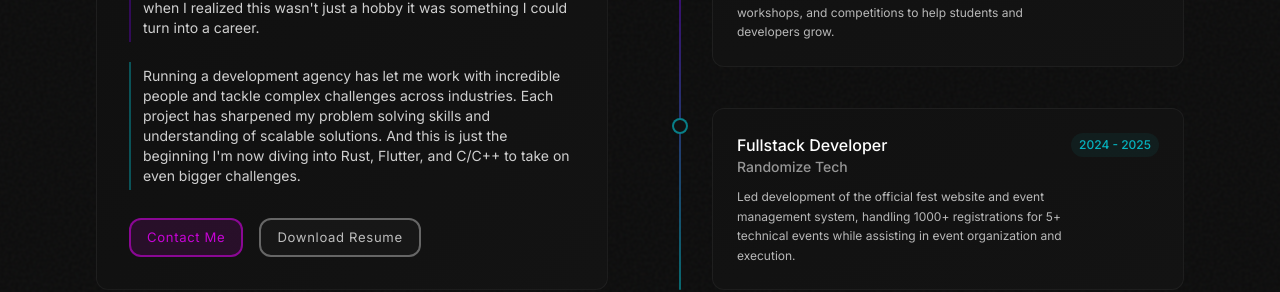
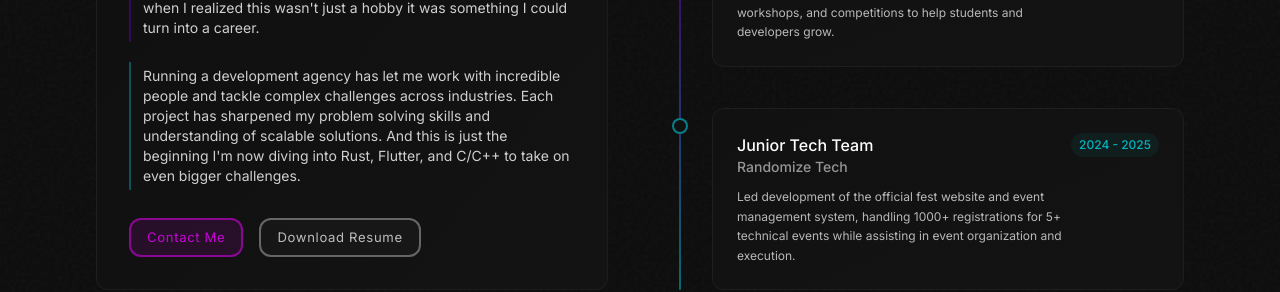
Before and after one commit to SiddDevZ/Portfolio, a Next.js app: page / in a window 1280 px wide. Shown: the part 3700-3992 px from the top of the page. Built offline with nearby package versions, Linux system fonts and the light colour scheme.

Commit message:
Resume updated

```diff
--- a/app/page.jsx
+++ b/app/page.jsx
@@ -646,7 +646,7 @@ const Page = () => {
                       // icon: "💻"
                     },
                     {
-                      title: "Fullstack Developer",
+                      title: "Junior Tech Team",
                       date: "2024 - 2025",
                       company: "Randomize Tech",
                       description:
```
Also changed, not shown: 1 other file (tests, documents, lock files or other folders).
